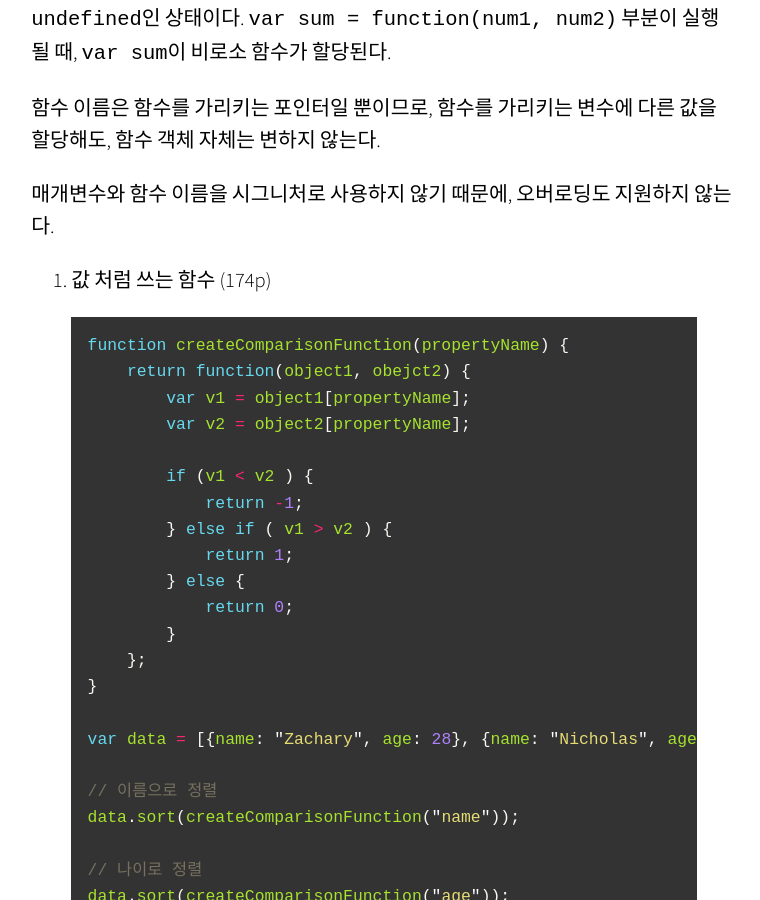
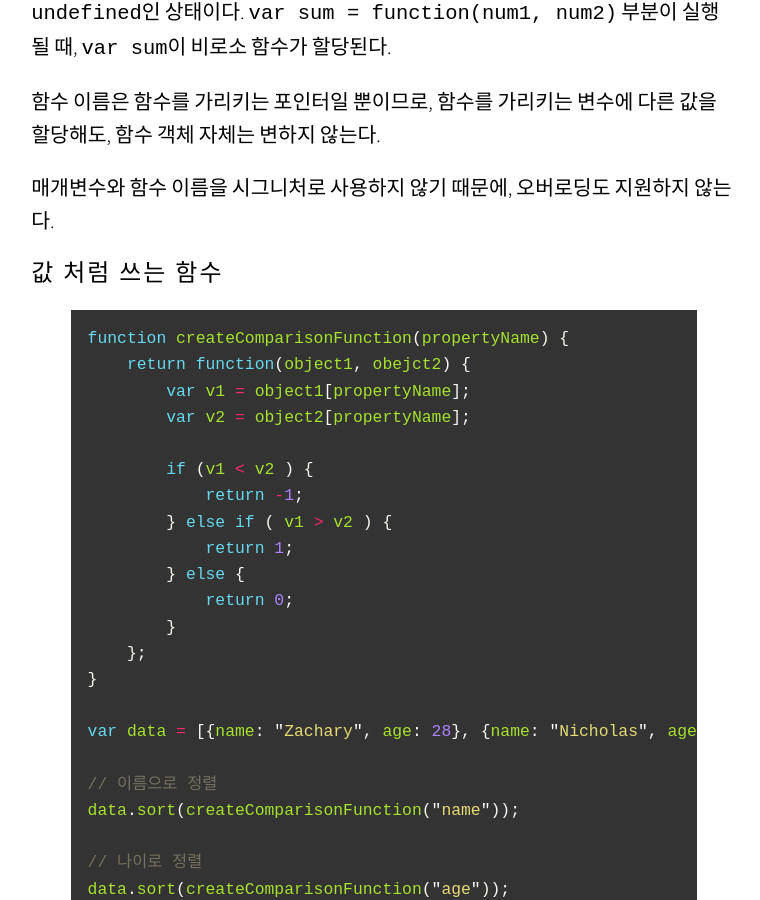
Before and after one commit to hyeonjae/hyeonjae.github.io.archive, a Jekyll site: the page built from _posts/2015-03-05-javascript-study-3.md, in a window 1280 px wide and 900 px high, scrolled down 6242 px. Shown: the whole window, without its empty margins (256-1016 px from the left). Built offline with Jekyll 4.4.1, drawn with Linux system fonts in a browser that asks for light colours; nearby versions of some CDN libraries; some web fonts are replaced; comment, search, counter and statistics services are not loaded; part of the change alters nothing that is shown.

Commit message:
no message

```diff
--- a/_posts/2015-03-05-javascript-study-3.md
+++ b/_posts/2015-03-05-javascript-study-3.md
@@ -182,7 +182,7 @@ GMT+0900만큼 차이가 난다.
 
 ## Function
 
-1. 함수 선언 방법 및 차이
+### 함수 선언 방법 및 차이
 {% highlight javascript %}
 // 방법1. 함수 선언
 function sum (num1, num2) {
@@ -222,7 +222,7 @@ var sum = function(num1, num2) {
 
 
 
-2. 값 처럼 쓰는 함수 (174p)
+### 값 처럼 쓰는 함수
 {% highlight javascript %}
 function createComparisonFunction(propertyName) {
     return function(object1, obejct2) {
@@ -249,7 +249,7 @@ data.sort(createComparisonFunction("age"));
 {% endhighlight %}
 
 
-3. callee, caller
+### callee, caller
 {% highlight javascript %}
 function factorial(num) {
     if (num <= 1 ) {
@@ -318,7 +318,7 @@ o.sayColor();       // "blue", this는 o
 {% endhighlight %}
 
 
-4. length, arguments, call, apply
+#### length, arguments, call, apply
 `function.length`는 function 선언시의 argument의 갯수이고, `arguments.length`는 그 함수를 호출할 때 들어온 매개변수의 갯수이다.
 
 함수 객체에서 함수를 호출하는 방법은 두 가지가 있다.
@@ -336,7 +336,7 @@ sum.apply(this, [1, 2, 3]);
 sum.call(this, 1, 2, 3);
 {% endhighlight %}
 
-5. String 자주 쓰는 메서드 search, replace, split
+### String 자주 쓰는 메서드 search, replace, split
 
 search
 {% highlight javascript %}
@@ -387,7 +387,7 @@ var result = color.split(",", 3);
 {% endhighlight %}
 
 
-6. HTML 메서드 (199p), URI 인코딩 메서드
+### HTML 메서드 (199p), URI 인코딩 메서드
 
 `encodeURI()`, `decodeURI()` 는 `:`, `/`', `?`, `#` 등 URI의 일부분으로 사용하는 특수문자는 인코딩 하지 않음
 
```
